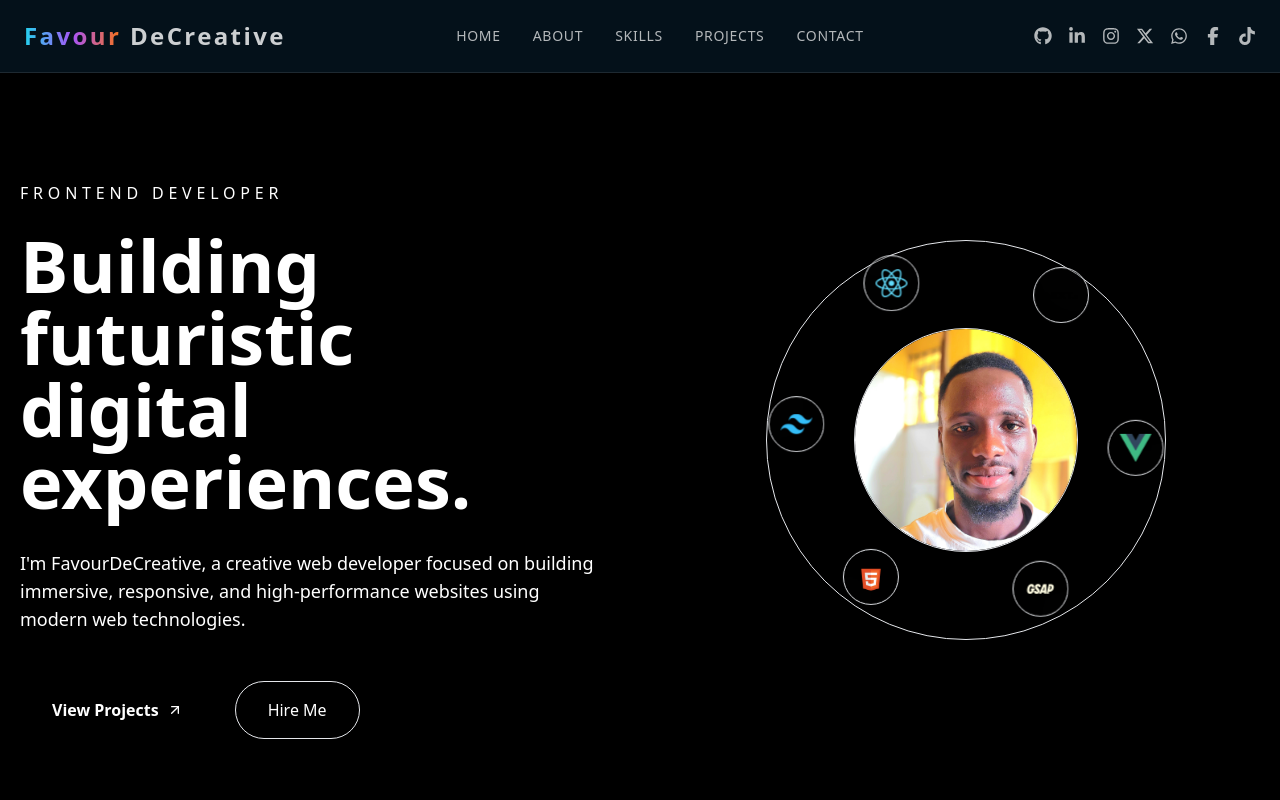
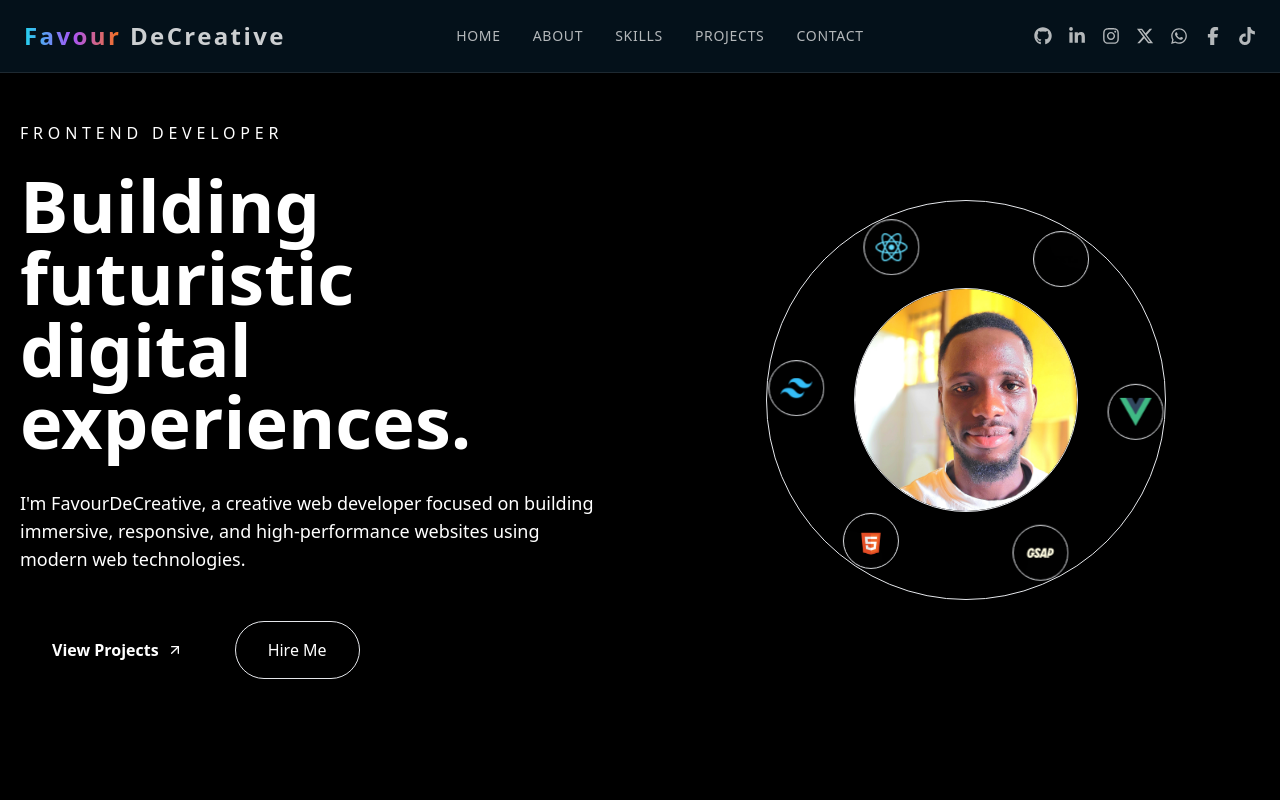
Before and after one commit to FavourDeCreative/my-portfolio, a Next.js app: page / in a window 1280 px wide. Shown: the top 800 px of the page. Built offline with nearby package versions, Linux system fonts and the light colour scheme.

Commit message:
Update Hero.jsx
updated the hero section

```diff
--- a/components/Hero.jsx
+++ b/components/Hero.jsx
@@ -48,25 +48,15 @@ export default function Hero() {
   }, []);
 
   return (
-    <section className="relative min-h-screen overflow-hidden px-5 pt-[60px] pb-12 sm:pt-[80px] md:flex md:items-center md:pt-[120px]">
-
-      {/* BACKGROUND */}
-      <div className="hero absolute inset-0" />
-
-      {/* BLOBS */}
-      <div className="absolute -right-24 -top-24 h-[220px] w-[220px] rounded-full blur-[120px] sm:h-[280px] sm:w-[280px]" />
-      <div className="absolute -bottom-24 -left-24 h-[200px] w-[200px] rounded-full blur-[120px] sm:h-[240px] sm:w-[240px]" />
+    <section className="relative flex min-h-screen items-center overflow-hidden px-5 py-24">
 
       <div
         ref={heroRef}
-        className="relative z-10 mx-auto grid w-full max-w-7xl grid-cols-1 items-center gap-14 md:grid-cols-2 md:gap-16"
+        className="relative z-10 mx-auto grid w-full max-w-7xl grid-cols-1 items-center gap-16 md:grid-cols-2"
       >
 
         {/* ORBIT */}
-        <div className="relative order-1 flex min-h-[320px] items-start justify-center pt-2 sm:min-h-[420px] sm:items-center md:order-2 md:min-h-[500px]">
-
-          {/* GLOW */}
-          <div className="absolute h-[180px] w-[180px] rounded-full blur-3xl sm:h-[220px] sm:w-[220px] md:h-[260px] md:w-[260px]" />
+        <div className="relative order-1 flex min-h-[360px] items-center justify-center md:order-2 md:min-h-[500px]">
 
           {/* CENTER IMAGE */}
           <div className="relative z-10 h-32 w-32 overflow-hidden rounded-full border sm:h-44 sm:w-44 md:h-56 md:w-56">
@@ -128,7 +118,7 @@ export default function Hero() {
         </div>
 
         {/* TEXT */}
-        <div className="order-2 flex flex-col items-center text-center md:order-1 md:items-start md:pt-12 md:text-left">
+        <div className="order-2 flex flex-col items-center text-center md:order-1 md:items-start md:text-left">
 
           <p className="mb-4 text-xs uppercase tracking-[0.3em] sm:text-sm md:mb-6 md:text-base">
             Frontend Developer
```
